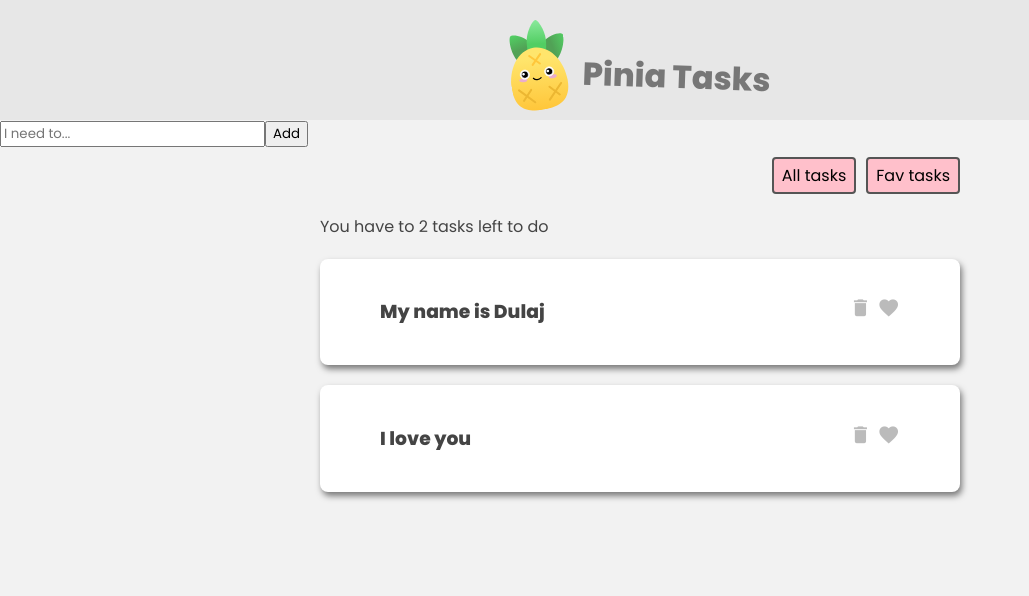
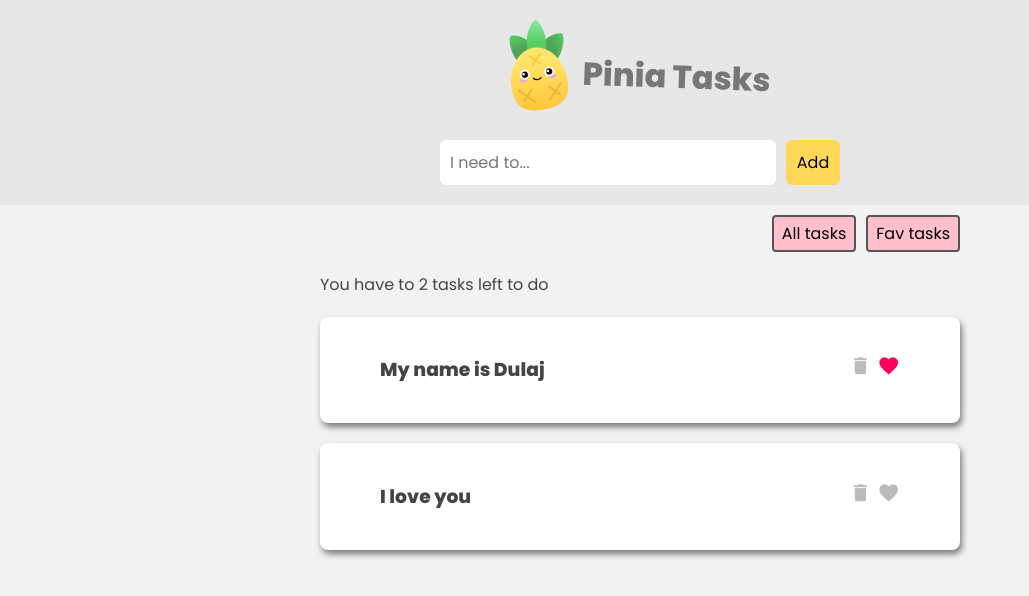
Before and after one commit to dulaj96/Pinia-Pactice, a Vue app: page / in a window 1280 px wide. Shown: the top 596 px of the page, without its empty margins (0-1029 px from the left). Built offline with nearby package versions, Linux system fonts and the light colour scheme.

Commit message:
completed actions_Store

```diff
--- a/src/App.vue
+++ b/src/App.vue
@@ -8,7 +8,7 @@
     </header>
 
     <!-- new task form -->
-    <div class="new-task-">
+    <div class="new-task-form">
       <TaskForm />
     </div>
 
@@ -21,7 +21,7 @@
     <!-- task list -->
     <div class="task-list" v-if="filter === 'all'">
       <p>You have to {{ taskStore.totalCount }} tasks left to do</p>
-      <div v-for="task in taskStore.tasks" :key="task.id">
+      <div v-for="task in taskStore.tasks.user" :key="task.id">
         <TaskDetails :task="task"/>
       </div>
     </div>
--- a/src/assets/main.css
+++ b/src/assets/main.css
@@ -56,6 +56,9 @@ header h1 {
   cursor: pointer;
   color: #bbb;
 }
+.task .icons i.active{
+  color: #ff005d;
+}
 .filter {
   width: 640px;
   margin: 10px auto;
@@ -71,3 +74,30 @@ header h1 {
   cursor: pointer;
   font-size: 1em;
 }
+.new-task-form {
+  background: #e7e7e7;
+  padding: 20px 0;
+}
+form {
+  max-width: 400px;
+  margin: 0 auto;
+  display: grid;
+  grid-template-columns: 3fr 1fr;
+  gap: 10px;
+}
+form input {
+  border: 0;
+  padding: 10px;
+  border-radius: 6px;
+  color: #555;
+  font-size: 1em;
+}
+form button {
+  background: #ffd859;
+  border: 0;
+  padding: 10px;
+  border-radius: 6px;
+  font-family: "Poppins";
+  cursor: pointer;
+  font-size: 1em;
+}
--- a/src/components/TaskDetails.vue
+++ b/src/components/TaskDetails.vue
@@ -2,15 +2,24 @@
     <div class="task">
         <h3>{{ task.title }}</h3>
         <div class="icons">
-            <i class="material-icons">delete</i>
-            <i class="material-icons">favorite</i>
+            <i class="material-icons" @click="taskStore.deleteTask(task.id)">delete</i>
+            <i class="material-icons" :class="{active: task.isFav}" @click="taskStore.toggleFav(task.id)">favorite</i>
         </div>
     </div>
 </template>
 
 <script>
+import {useTaskStore} from '@/stores/TaskStore';
+
     export default {
         name: 'TaskDetails',
-        props: ['task']
+        props: ['task'],
+        setup() {
+            const taskStore = useTaskStore()
+
+            return {
+                taskStore
+            }
+        }
     }
 </script>
--- a/src/stores/TaskStore.js
+++ b/src/stores/TaskStore.js
@@ -2,9 +2,55 @@ import {ref, computed} from 'vue'
 import { defineStore } from "pinia";
 import axios from 'axios';
 
-export const useTaskStore = defineStore('taskStore', {
-    state: () => ({
-        tasks: [
+// export const useTaskStore = defineStore('taskStore', {
+//     state: () => ({
+//         tasks: [
+//             {
+//                 id: 1,
+//                 title: 'My name is Dulaj',
+//                 isFav: true
+//             },
+//             {
+//                 id: 2,
+//                 title: 'I love you',
+//                 isFav: false
+//             }
+//         ],
+//         name: 'Mithun'
+//     }),
+//     getters: {
+//         favs() {
+//             return this.tasks.filter(t => t.isFav)
+//         },
+//         favCount() {
+//             return this.tasks.reduce((p, c) => {
+//                 return c.isFav ? p + 1 : p
+//             }, 0)
+//         },
+//         totalCount: (state) => {
+//             return state.tasks.length
+//         }
+//     },
+
+//     actions: {
+//         addTask(task) {
+//             this.tasks.push(task)
+//         },
+//         deleteTask(id) {
+//             this.tasks = this.tasks.filter(t => {
+//                 return t.id !== id
+//             })
+//         },
+//         toggleFav(id) {
+//             const task = this.tasks.find(t => t.id === id)
+//             task.isFav = !task.isFav
+//         }
+//     }
+// })
+
+export const useTaskStore = defineStore('taskStore',() => {
+    const tasks = ref({
+       user: [
         {
             id: 1,
             title: 'My name is Dulaj',
@@ -15,62 +61,41 @@ export const useTaskStore = defineStore('taskStore', {
             title: 'I love you',
             isFav: false
         }
-        ],
-        name: 'Mithun'
-    }),
-    getters: {
-        favs() {
-            return this.tasks.filter(t => t.isFav)
-        },
-        favCount() {
-            return this.tasks.reduce((p, c) => {
-                return c.isFav ? p + 1 : p
+       ]
+    })
+
+    const favs = computed(() => {
+        return tasks.value.user.filter(t => t.isFav)
+    })
+    const favCount = computed(() => {
+        return tasks.value.user.reduce((p, c) => {
+            return c.isFav ? p+1 : p
         }, 0)
-        },
-        totalCount: (state) => {
-            return state.tasks.length
+    })
+    const totalCount = computed(() => {
+        return tasks.value.user.length
+    })
+
+    function addTask(task) {
+        tasks.value.user.push(task)
     }
-    },
+    function deleteTask(id) {
+        tasks.value.user = tasks.value.user.filter(t => {
+            return t.id !== id
+        })
+    }
+    function toggleFav(id) {
+        const task = tasks.value.user.find(t => t.id === id)
+        task.isFav = !task.isFav
+    }
 
-    actions: {
-        addTask(task) {
-            this.tasks.push(task)
-        }
+    return{
+        tasks,
+        favs,
+        favCount,
+        totalCount,
+        addTask,
+        deleteTask,
+        toggleFav
     }
 })
-
-// export const useTaskStore = defineStore('taskStore',() => {
-//     const tasks = ref({
-//        user: [
-//         {
-//             id: 1,
-//             title: 'My name is Dulaj',
-//             isFav: true
-//         },
-//         {
-//             id: 2,
-//             title: 'I love you',
-//             isFav: false
-//         }
-//        ]
-//     })
-
-//     const favs = computed(() => {
-//         return tasks.value.user.filter(t => t.isFav)
-//     })
-//     const favCount = computed(() => {
-//         return tasks.value.user.reduce((p, c) => {
-//             return c.isFav ? p+1 : p
-//         }, 0)
-//     })
-//     const totalCount = computed(() => {
-//         return tasks.value.user.length
-//     })
-
-//     return{
-//         tasks,
-//         favs,
-//         favCount,
-//         totalCount
-//     }
-// })
```
Lines whose indentation alone changed are shown as unchanged.
